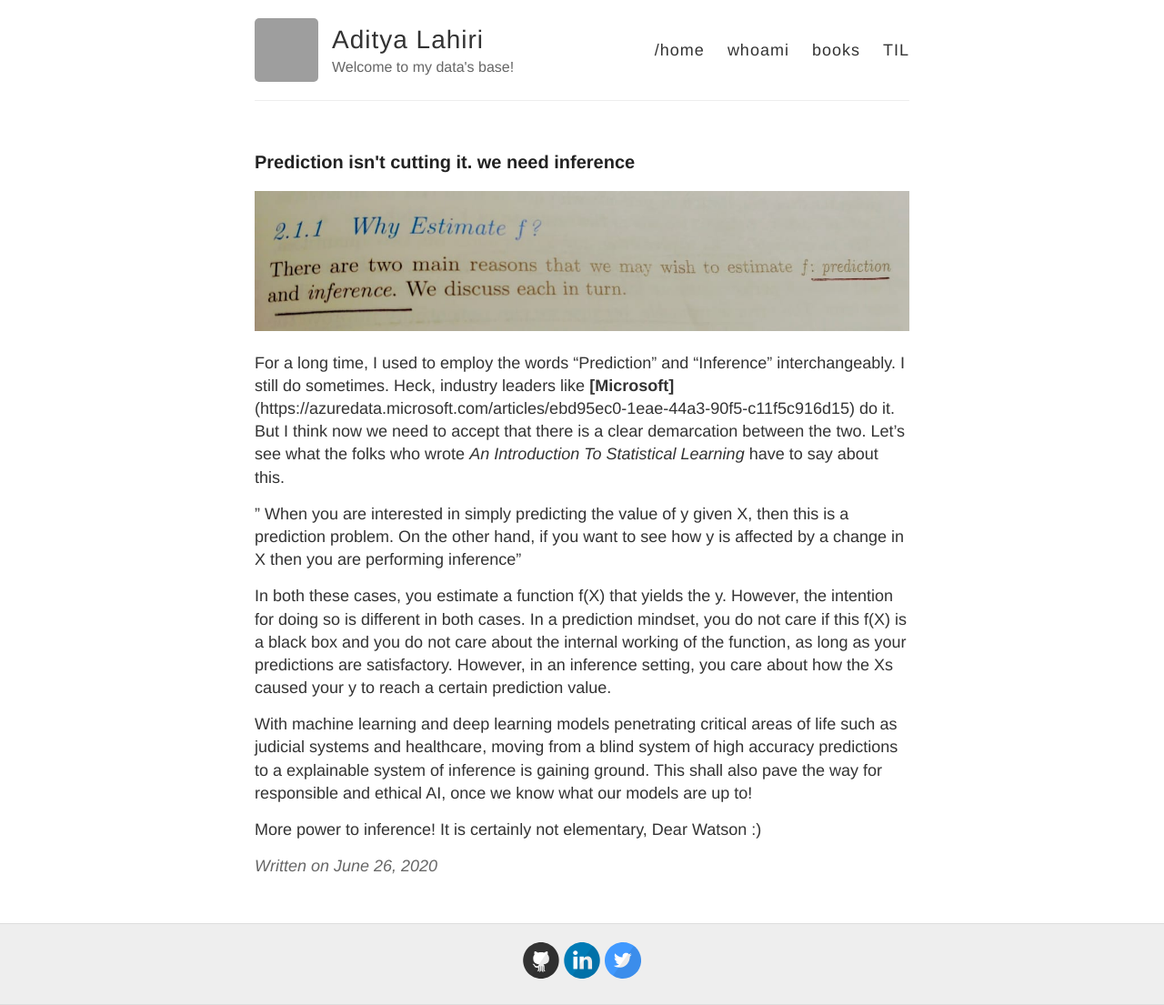
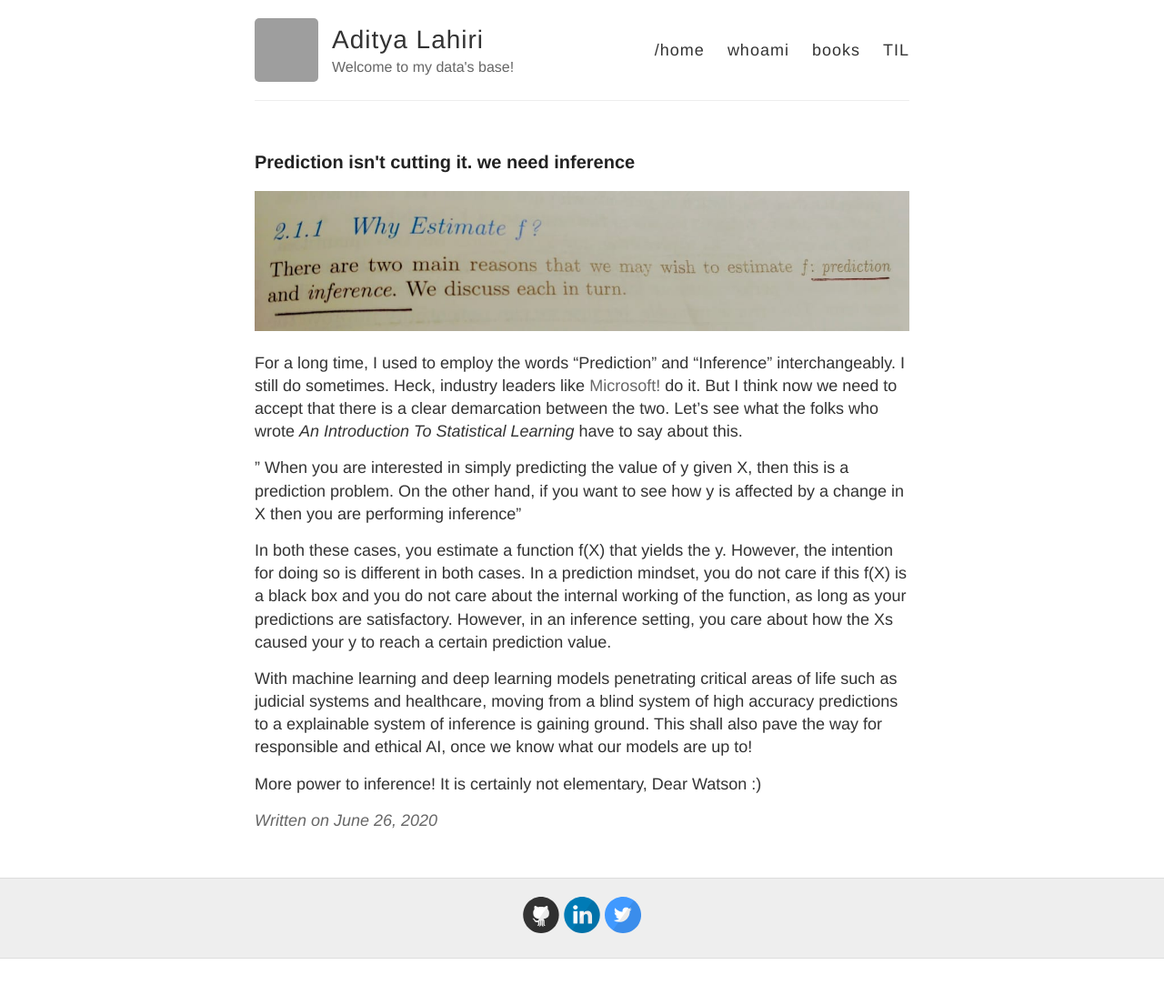
Before and after one commit to adityalahiri/adityalahiri.github.io, a Jekyll site: the page built from _posts/2020-06-26-Prediction isn't cutting it. We need Inference.md, in a window 1280 px wide. Shown: the whole page at 91% size. Built offline with Jekyll 4.4.1, drawn with Linux system fonts in a browser that asks for light colours; our own code applies the rules of GitHub Pages for plain Markdown files; after the commit the page ends 1054 px from its top, so only the background shows below that; grey boxes are pictures that could not be loaded.

Commit message:
Update 2020-06-26-Prediction isn't cutting it. We need Inference.md

```diff
--- a/_posts/2020-06-26-Prediction isn't cutting it. We need Inference.md
+++ b/_posts/2020-06-26-Prediction isn't cutting it. We need Inference.md
@@ -3,7 +3,7 @@ published: true
 ---
 ![Infer](/images/blog.jpeg)
 
-For a long time, I used to employ the words "Prediction" and "Inference" interchangeably. I still do sometimes. Heck, industry leaders like **[Microsoft]**(https://azuredata.microsoft.com/articles/ebd95ec0-1eae-44a3-90f5-c11f5c916d15) do it.
+For a long time, I used to employ the words "Prediction" and "Inference" interchangeably. I still do sometimes. Heck, industry leaders like [Microsoft!](https://azuredata.microsoft.com/articles/ebd95ec0-1eae-44a3-90f5-c11f5c916d15) do it.
 But I think now we need to accept that there is a clear demarcation between the two. Let's see what the folks who wrote *An Introduction To Statistical Learning*
 have to say about this.
 
```
